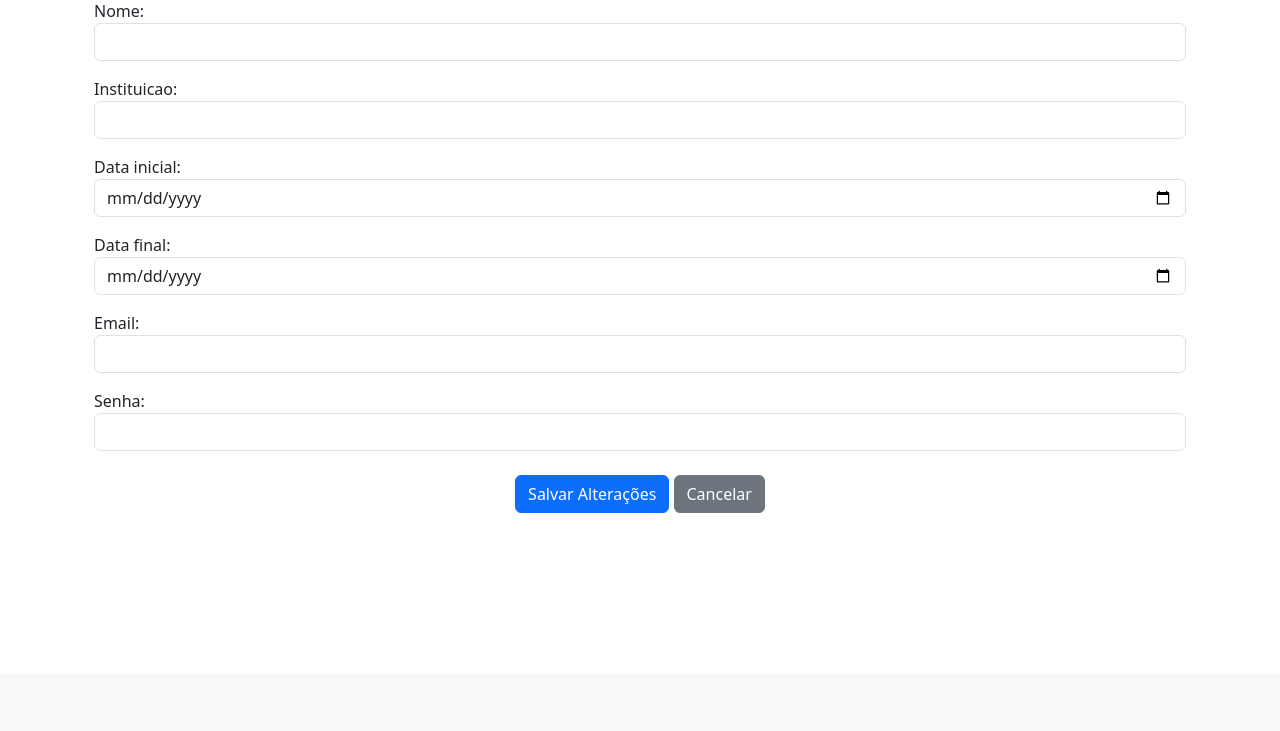
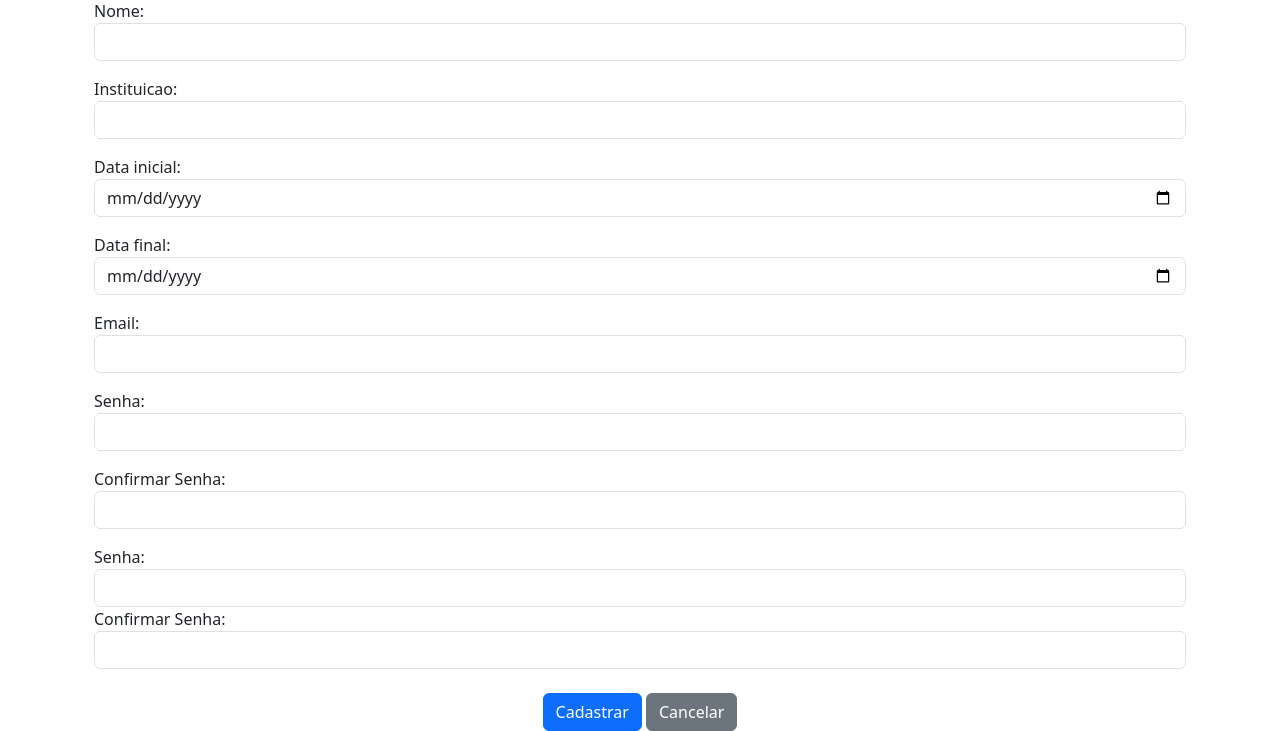
Before and after one commit to hininggh/SisAva, a Django app: page /usuarios/cadastrar_ou_editar_visitante/ in a window 1280 px wide. Shown: the part 127-858 px from the top of the page. Before the commit the page ends 640 px from the top, so only its background shows below. Run offline with Django 5.2, Linux system fonts and the light colour scheme; a user stored in the database is signed in.

Commit message:
criar visitante funcionando tudo

```diff
--- a/templates/usuarios/cadastrovisitante.html
+++ b/templates/usuarios/cadastrovisitante.html
@@ -11,6 +11,26 @@
 
         {{ form.as_p }}  <!-- Exibe os campos do formulário de forma organizada -->
 
+        <!-- Campos de Senha e Confirmação de Senha exibidos apenas no modo de cadastro -->
+        {% if not visitante %}
+            <div class="form-group">
+                {{ form.senha.label_tag }}
+                {{ form.senha }}
+                {% if form.senha.errors %}
+                    <div class="text-danger">{{ form.senha.errors }}</div>
+                {% endif %}
+            </div>
+
+            <div class="form-group">
+                {{ form.confirmar_senha.label_tag }}
+                {{ form.confirmar_senha }}
+                {% if form.confirmar_senha.errors %}
+                    <div class="text-danger">{{ form.confirmar_senha.errors }}</div>
+                {% endif %}
+            </div>
+        {% endif %}
+
+        <!-- Cursos com Acesso (somente para edição) -->
         {% if visitante %}
             <h3 class="mt-4">Cursos com Acesso</h3>
             {{ curso_form.cursos_acesso.label }}
@@ -23,10 +43,10 @@
         {% endif %}
 
         <div class="text-center mt-4">
-            <!-- Botão para Salvar Alterações sem alterar a senha -->
-            <button type="submit" class="btn btn-primary">Salvar Alterações</button>
+            <!-- Botão para Salvar Alterações -->
+            <button type="submit" class="btn btn-primary">{% if visitante %}Salvar Alterações{% else %}Cadastrar{% endif %}</button>
 
-            <!-- Botão para abrir o modal de alteração de senha -->
+            <!-- Botão para abrir o modal de alteração de senha no modo de edição -->
             {% if visitante %}
                 <button type="button" class="btn btn-warning" data-bs-toggle="modal" data-bs-target="#alterarSenhaModal">
                     Alterar Senha
@@ -38,7 +58,7 @@
         </div>
     </form>
 
-    <!-- Modal de Alteração de Senha -->
+    <!-- Modal de Alteração de Senha (somente para edição) -->
     <div class="modal fade" id="alterarSenhaModal" tabindex="-1" aria-labelledby="alterarSenhaModalLabel" aria-hidden="true">
         <div class="modal-dialog">
             <div class="modal-content">
--- a/usuarios/forms.py
+++ b/usuarios/forms.py
@@ -25,11 +25,17 @@ class UsuarioForm(forms.ModelForm):
             self.fields.pop('instituicao')
 
 
+
 class CadastroVisitanteForm(forms.ModelForm):
     senha = forms.CharField(
         widget=forms.PasswordInput(attrs={'class': 'form-control'}),
         label="Senha",
-        required=False  # Tornar opcional para permitir a edição sem redefinir a senha
+        required=True
+    )
+    confirmar_senha = forms.CharField(
+        widget=forms.PasswordInput(attrs={'class': 'form-control'}),
+        label="Confirmar Senha",
+        required=True
     )
 
     class Meta:
@@ -42,6 +48,14 @@ class CadastroVisitanteForm(forms.ModelForm):
             'data_final': forms.DateInput(attrs={'class': 'form-control w-100', 'type': 'date'}),
             'email': forms.EmailInput(attrs={'class': 'form-control w-100'}),
         }
+
+    def clean(self):
+        cleaned_data = super().clean()
+        senha = cleaned_data.get("senha")
+        confirmar_senha = cleaned_data.get("confirmar_senha")
+
+        if senha and confirmar_senha and senha != confirmar_senha:
+            self.add_error('confirmar_senha', "As senhas não coincidem.")
 
 
 
--- a/usuarios/views.py
+++ b/usuarios/views.py
@@ -88,6 +88,7 @@ def cadastrar_ou_editar_visitante(request, visitante_id=None, curso_id=None):
         form = CadastroVisitanteForm(request.POST or None, instance=visitante)
         #remove o campo de senha
         form.fields.pop('senha', None)
+        form.fields.pop('confirmar_senha', None)
         # Filtra os cursos disponíveis para o relator e marca os cursos que o visitante já tem
         cursos_disponiveis = Curso.objects.filter(Q(criador=request.user) | Q(privilegios=True))
         curso_form = AdicionarCursosForm(request.POST or None, instance=visitante)
```
